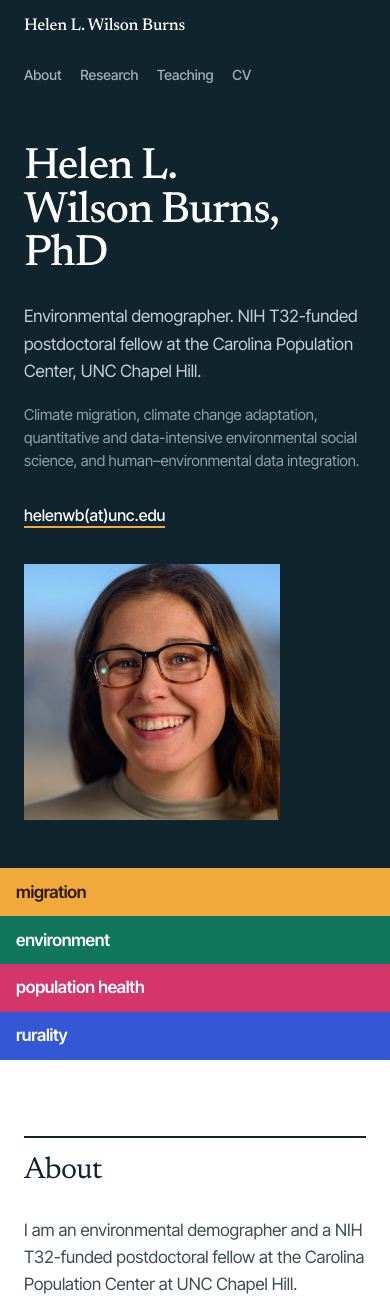
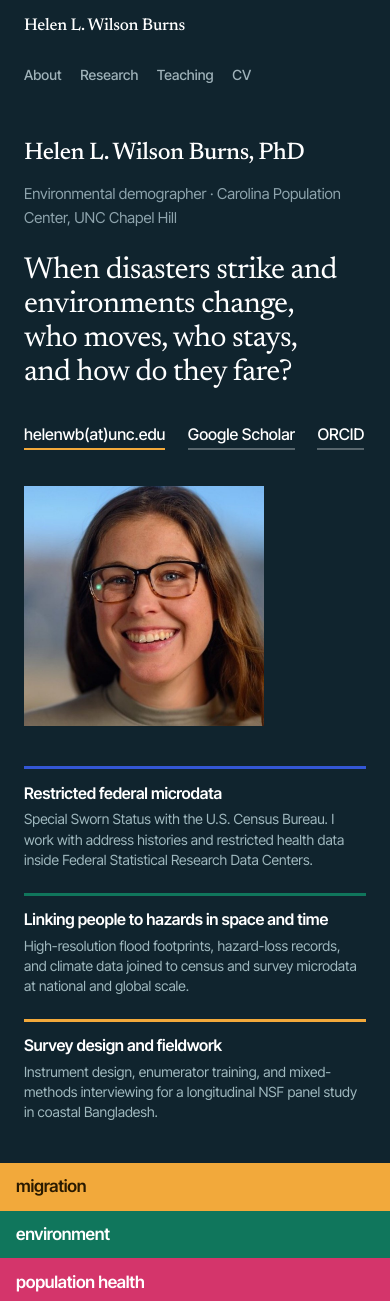
Before and after one commit to helenwilsonburns/hwb_site, a plain HTML site: page index.html in a window 390 px wide. Shown: the top 1301 px of the page. Drawn offline with Linux system fonts and the light colour scheme.

Commit message:
Hero: lead with the research question; methods credentials; copy edits

```diff
--- a/index.html
+++ b/index.html
@@ -4,7 +4,7 @@
 <meta charset="utf-8">
 <meta name="viewport" content="width=device-width, initial-scale=1">
 <title>Helen L. Wilson Burns, PhD</title>
-<meta name="description" content="Helen L. Wilson Burns is an environmental demographer and NIH T32-funded postdoctoral fellow at the Carolina Population Center, UNC Chapel Hill, studying migration, environmental change, population health, and rurality.">
+<meta name="description" content="Helen L. Wilson Burns is an environmental demographer and NIH T32-funded postdoctoral trainee at the Carolina Population Center, UNC Chapel Hill, studying migration, environmental change, population health, and rurality.">
 <meta property="og:title" content="Helen L. Wilson Burns, PhD">
 <meta property="og:description" content="Environmental demographer studying migration, environmental change, population health, and rurality.">
 <meta property="og:type" content="profile">
@@ -34,13 +34,50 @@
   <div class="wrap">
     <div class="hero">
       <div class="hero-text">
-        <h1 class="name">Helen L. Wilson&nbsp;Burns, PhD</h1>
-        <p class="role">Environmental demographer. NIH T32-funded postdoctoral fellow at the Carolina Population Center, UNC Chapel Hill.</p>
-        <p class="keywords">Climate migration, climate change adaptation, quantitative and data-intensive environmental social science, and human&ndash;environmental data integration.</p>
-        <p class="contact"><span class="addr">helenwb(at)unc.edu</span></p>
+
+        <!-- EDIT 1: your name and the one-line affiliation beside it -->
+        <div class="ident">
+          <h1 class="name">Helen L. Wilson Burns, PhD</h1>
+          <p class="role">Environmental demographer &middot; Carolina Population Center, UNC Chapel Hill</p>
+        </div>
+
+        <!-- EDIT 2: THE QUESTION. This is the largest text on the site and the
+             first thing a reader takes in, so it carries more weight than any
+             other sentence here. Keep it to roughly 20 words or it stops
+             reading as a single held thought. -->
+        <p class="bigq">When disasters strike and environments change, who moves, who stays, and how do they fare?</p>
+
+        <!-- EDIT 4: contact row. The address is plain text on purpose — no mailto: -->
+        <p class="contact">
+          <span class="addr">helenwb(at)unc.edu</span>
+          <a href="https://scholar.google.com/citations?user=8jnCEtcAAAAJ&amp;hl=en">Google Scholar</a>
+          <a href="https://orcid.org/0000-0001-6795-8764">ORCID</a>
+        </p>
       </div>
       <img class="hero-portrait" src="images/portrait.jpg" alt="Helen L. Wilson Burns" width="720" height="900">
     </div>
+
+    <!-- EDIT 3: THE THREE METHODS CREDENTIALS.
+         These exist to say "methods person" before anyone scrolls, so each one
+         should name something concrete you can do that most people can't —
+         not a topic you study. Heading short, one sentence of evidence under it.
+         The coloured rule is set per item by style="--c:var(--rur)" etc.
+         Three is the right number: at four they stop being claims and start
+         being a list. -->
+    <ul class="creds">
+      <li style="--c:var(--rur)">
+        <b>Restricted federal microdata</b>
+        <span>Special Sworn Status with the U.S. Census Bureau. I work with address histories and restricted health data inside Federal Statistical Research Data Centers.</span>
+      </li>
+      <li style="--c:var(--env)">
+        <b>Linking people to hazards in space and time</b>
+        <span>High-resolution flood footprints, hazard-loss records, and climate data joined to census and survey microdata at national and global scale.</span>
+      </li>
+      <li style="--c:var(--mig)">
+        <b>Survey design and fieldwork</b>
+        <span>Instrument design, enumerator training, and mixed-methods interviewing for a longitudinal NSF panel study in coastal Bangladesh.</span>
+      </li>
+    </ul>
   </div>
 </div>
 
@@ -62,9 +99,9 @@
   <section id="about">
     <h2>About</h2>
     <div class="prose">
-      <p>I am an environmental demographer and a NIH T32-funded postdoctoral fellow at the Carolina Population Center at UNC Chapel Hill.</p>
+      <p>I am an environmental demographer and an NIH T32-funded postdoctoral trainee at the Carolina Population Center at UNC Chapel Hill.</p>
       <p>My research examines intersections of migration, population health, environmental change, and rurality using interdisciplinary methods. My work spans geographic contexts and demographic inquiries, from investigating women&rsquo;s migration and post-COVID well-being in Bangladesh to analyzing disaster impacts and rural health vulnerabilities in the United States. I am most interested in work that uses detailed data about people&rsquo;s lives to understand and complicate large, complex demographic trends.</p>
-      <p>I contribute methodological expertise in research design, data integration, and advanced analysis to multidisciplinary, multi-university collaborations. I excel at synthesizing complex spatial-temporal data from diverse sources to address pressing social and environmental changes.</p>
+      <p>My work starts with the smallest data possible: where people live, what resources they have, and whether disasters or climatic changes have touched their homes and livelihoods. By compiling millions of these details, I uncover patterns of population change across regions, countries, and the globe while staying grounded in people&rsquo;s lived experiences.</p>
       <p>Originally from the mountains of rural Tennessee, I hold a BA in International Affairs from the George Washington University and an MS and PhD in Environmental Studies from the University of Colorado Boulder. Before graduate school, I worked for international development and non-profit organizations in Myanmar, Puerto Rico, and Washington, D.C.</p>
     </div>
 
@@ -103,10 +140,6 @@
   <section id="research">
     <h2>Research</h2>
 
-    <div class="asks">
-      <p class="question">How can quantitative demographic methodologies illuminate complexity in the ways populations respond to socioenvironmental change?</p>
-      <p class="question">For whom and under what conditions is migration an adaptive response to climate change?</p>
-    </div>
 
     <div class="mhead">
       <p>Each row is a project. Filled columns mark the domains it works in.</p>
@@ -234,7 +267,7 @@
       <li class="project">
         <div class="pbody">
           <h3>Climate migration in Mexico</h3>
-          <p class="role-line">This study finds that drought-related shocks produce heterogeneous effects on international and internal migration rates, and are highly shaped by local social and economic contexts, gender, and life stage. I integrated sociodemographic data from Mexican census and government sources with climate data, leading cluster and difference-in-difference analyses.</p>
+          <p class="role-line">Examining how drought shocks shape internal and international migration across Mexico&rsquo;s very different local contexts. I integrated sociodemographic data from Mexican census and government sources with climate records, and led the cluster and difference-in-differences analyses.</p>
           <ul class="papers">
             <li class="paper">
               <span class="status s-near">Near submission</span>
@@ -242,6 +275,7 @@
                 <p class="t">Drought and migration across contexts and demography in Mexico</p>
                 <p class="pdoms"><span class="d-mig">migration</span><span class="d-env">environment</span><span class="d-rur">rurality</span></p>
                 <p class="a"><b class="me">Helen Wilson Burns</b>, Fernando Riosmena, Johannes Uhl, and Stefan Leyk</p>
+                <p class="d">Drought-related shocks produce heterogeneous effects on internal and international migration, shaped by local social and economic context, gender, and life stage&mdash;challenging oversimple &ldquo;climate refugee&rdquo; narratives and showing that rigorous quantitative methods can reveal these dynamics rather than flatten them.</p>
               </div>
             </li>
           </ul>
@@ -281,7 +315,7 @@
       <li class="project">
         <div class="pbody">
           <h3>The changing demography of disaster impact in the U.S.</h3>
-          <p class="role-line">This project tracks how natural hazard burdens across the U.S. have shifted over the past decade, with attention to demographic disparities in exposure. My work examines mobility and exposure patterns across sociodemographic groups, linking migration to social vulnerability in disaster-affected areas amid rising disaster frequency. I co-developed code integrating the SHELDUS hazard loss database with ACS microdata, running analyses on supercomputing infrastructure to identify exposure patterns across population segments.</p>
+          <p class="role-line">Tracking how natural hazard burdens across the U.S. have shifted over the past decade, with attention to demographic disparities in who is exposed. I co-developed code integrating the SHELDUS hazard loss database with American Community Survey microdata, running the analysis on high-performance computing infrastructure to identify exposure patterns across population segments.</p>
           <ul class="papers">
             <li class="paper">
               <span class="status s-prog">In progress</span>
@@ -345,6 +379,10 @@
     <h2>Teaching</h2>
     <p class="sectionnote">My teaching philosophy centers on developing critical thinking through interdisciplinary data literacy and quantitative reasoning.</p>
 
+    <div class="prose teachprose">
+      <p>I have taught recitations for a large introductory environmental studies course, guest lectured in environmental studies and geography, and designed and led a series of R and data science workshops for students, researchers, and faculty at three universities in Bangladesh. I served as a Lead Graduate Student Fellow at CU Boulder&rsquo;s Center for Teaching and Learning, and I mentor undergraduate researchers, honors thesis writers, and McNair Scholars. In Summer 2027 I teach Principles of Sustainability at UNC.</p>
+    </div>
+
     <div class="block">
       <p class="blockhead">I am interested in teaching courses focused on</p>
       <ul class="bullets wide">
--- a/styles.css
+++ b/styles.css
@@ -66,18 +66,31 @@ a{color:inherit}
 /* ---------- hero ---------- */
 .plate{background:var(--ink);color:#E7EEF0}
 .hero{
-  display:grid;grid-template-columns:1.5fr .8fr;gap:3.5rem;
-  align-items:center;padding:4.25rem 0 4.5rem;
+  display:grid;grid-template-columns:1.55fr .75fr;gap:3.5rem;
+  align-items:center;padding:3.25rem 0 3rem;
 }
+/* three methods credentials, each on a domain-coloured rule */
+.creds{display:grid;grid-template-columns:repeat(3,1fr);gap:0 2.5rem;margin:0;padding:0 0 3.75rem;list-style:none}
+.creds li{border-top:3px solid var(--c,#fff);padding:.85rem 0 0}
+.creds b{display:block;font-size:1rem;font-weight:600;color:#fff;line-height:1.3;letter-spacing:-.012em}
+.creds span{display:block;margin-top:.35rem;font-size:.875rem;color:#9FB8BE;line-height:1.45}
+/* Name and affiliation sit at wordmark scale so the question can be the
+   largest thing on the page. The name is still the page's <h1>. */
+.ident{display:flex;align-items:baseline;gap:.85rem;flex-wrap:wrap;margin:0 0 2rem}
 .name{
-  font-family:var(--display);font-weight:500;
-  font-size:clamp(2.75rem,6.1vw,4.9rem);
-  line-height:.99;letter-spacing:-.028em;margin:0;color:#fff;
-  text-wrap:balance;
+  font-family:var(--display);font-weight:500;font-size:1.5rem;
+  line-height:1.2;letter-spacing:-.02em;margin:0;color:#fff;
 }
-.role{margin:1.6rem 0 0;max-width:40ch;font-size:1.0625rem;color:#C2D2D7}
-.keywords{margin:1.1rem 0 0;max-width:46ch;font-size:.9375rem;line-height:1.55;color:#8EA4AD}
-.contact{margin:1.9rem 0 0;font-size:1rem;font-weight:500}
+.role{margin:0;font-size:.9375rem;color:#8EA4AD}
+.bigq{
+  font-family:var(--display);font-weight:400;color:#fff;
+  font-size:clamp(1.9rem,4.1vw,3.1rem);
+  line-height:1.12;letter-spacing:-.022em;margin:0;
+  max-width:19ch;text-wrap:balance;
+}
+.contact{display:flex;flex-wrap:wrap;align-items:baseline;gap:.4rem 1.4rem;margin:2rem 0 0;font-size:1rem;font-weight:500}
+.contact a{color:#fff;text-decoration:none;border-bottom:2px solid rgba(255,255,255,.3);padding-bottom:1px}
+.contact a:hover,.contact a:focus-visible{border-bottom-color:var(--mig)}
 /* The address is written out, never as a mailto: — there is deliberately
    nothing here for an address harvester to read. Keep it that way. */
 .addr{color:#fff;border-bottom:2px solid var(--mig);padding-bottom:1px;white-space:nowrap}
@@ -106,6 +119,7 @@ h3{font-family:var(--text);font-weight:600;font-size:1.25rem;line-height:1.3;let
 .prose{max-width:66ch;font-size:1.0625rem;color:var(--body)}
 .prose p{margin:0 0 1.1rem}
 .prose p:last-child{margin-bottom:0}
+.teachprose{margin:0 0 2.25rem}
 .prose a{color:var(--rur);text-decoration-thickness:1px;text-underline-offset:2px}
 
 /* ---------- photo strips ---------- */
@@ -113,15 +127,6 @@ h3{font-family:var(--text);font-weight:600;font-size:1.25rem;line-height:1.3;let
 .strip figure{margin:0}
 .strip img{aspect-ratio:4/3;object-fit:cover}
 .strip figcaption{margin:.6rem 0 0;font-size:.8125rem;color:var(--muted);line-height:1.4}
-
-/* ---------- research questions ---------- */
-.asks{margin:0 0 3rem;max-width:54rem}
-.question{
-  font-family:var(--display);font-weight:400;
-  font-size:clamp(1.3rem,2.3vw,1.6rem);line-height:1.34;letter-spacing:-.012em;
-  color:var(--ink);margin:0 0 1.1rem;max-width:46ch;text-wrap:pretty;
-}
-.question:last-child{margin-bottom:0}
 
 /* ---------- the research matrix ---------- */
 .mhead{
@@ -259,8 +264,11 @@ footer a:hover,footer a:focus-visible{background:var(--mig);color:var(--mig-on)}
   :root{--gutter:1.5rem}
   section{scroll-margin-top:7rem}
   .nav{gap:1.15rem}
-  .hero{grid-template-columns:1fr;gap:2.25rem;padding:2.75rem 0 3rem}
-  .hero-portrait{max-width:16rem;aspect-ratio:1/1}
+  .hero{grid-template-columns:1fr;gap:2.25rem;padding:2.25rem 0 2.5rem}
+  .hero-portrait{max-width:15rem;aspect-ratio:1/1}
+  .ident{margin-bottom:1.5rem}
+  .bigq{max-width:none}
+  .creds{grid-template-columns:1fr;gap:1.4rem;padding-bottom:2.5rem}
   .band{grid-template-columns:repeat(2,1fr)}
   .band div{min-height:6rem;padding:1.1rem .9rem 1rem}
   .band span{font-size:1.0625rem}
```
Also changed, not shown: images/HLWB_envsphoto crop.jpeg (added), 1 other file.
